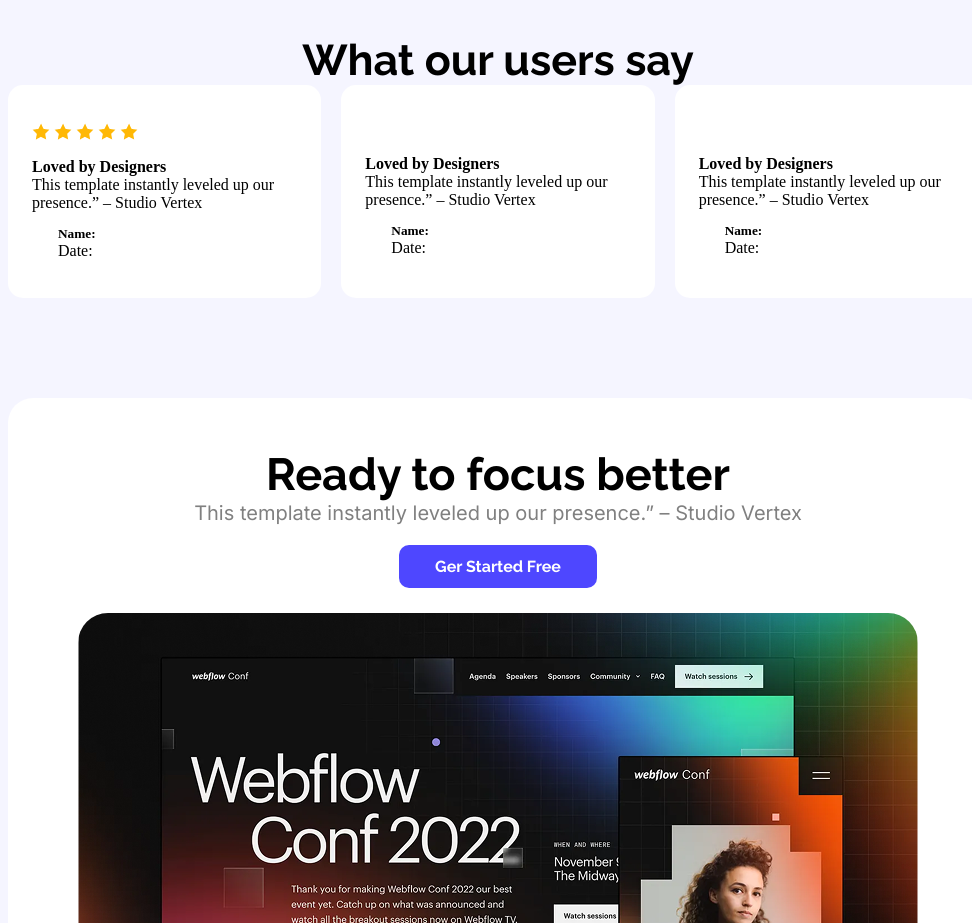
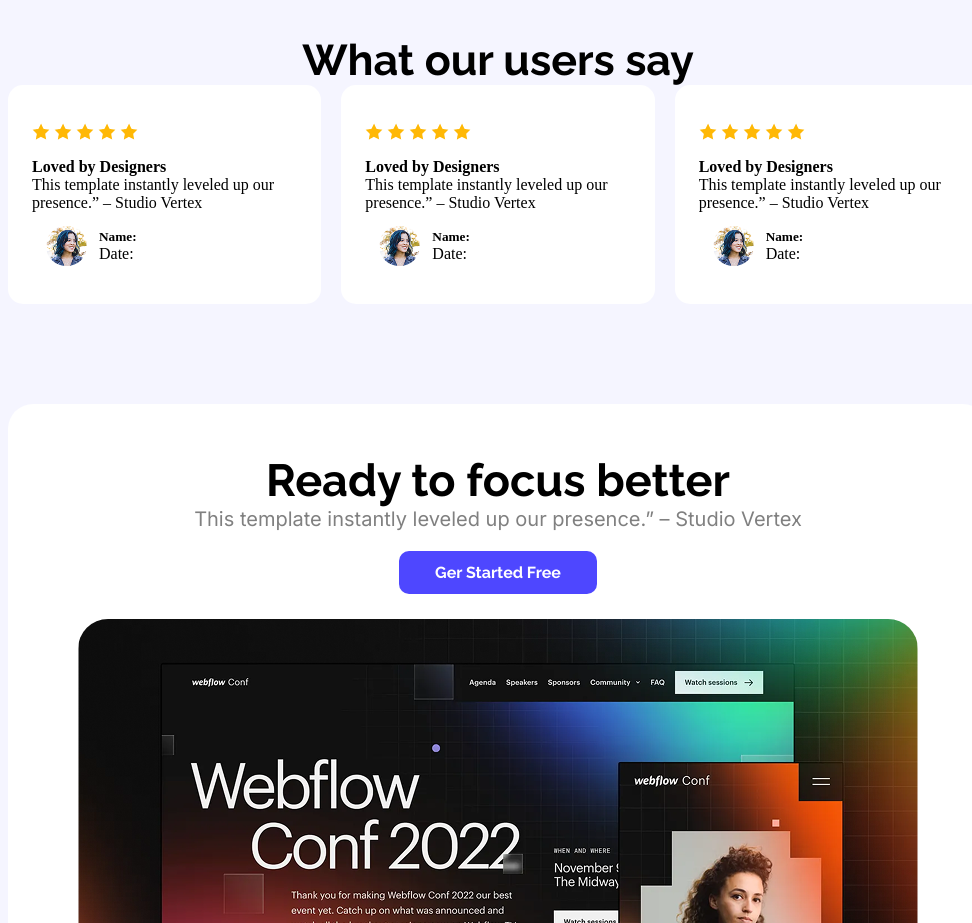
Before and after one commit to mobinmaih/B12A01-landing-launchpad, a plain HTML site: page index.html in a window 1280 px wide. Shown: the part 1620-2543 px from the top of the page, without its empty margins (142-1114 px from the left). Drawn offline with Linux system fonts and the light colour scheme; the site is published under a folder, as on GitHub Pages, so addresses that start at the root find nothing.

Commit message:
again was a problem with file path. now it should work propperly

```diff
--- a/index.html
+++ b/index.html
@@ -74,7 +74,7 @@
                                 Studio Vertex</p>
                         </div>
                         <div class="reviewer">
-                            <img src="/Assets/avatar.png" alt="">
+                            <img src="Assets/avatar.png" alt="">
                             <div class="name">
                                 <h5>Name:</h5>
                                 <p>Date:</p>
@@ -85,11 +85,11 @@
                 <div class="review-column">
                     <div class="review-data">
                         <div class="stars">
-                            <img src="/Assets/icon-star.png" alt="">
-                            <img src="/Assets/icon-star.png" alt="">
-                            <img src="/Assets/icon-star.png" alt="">
-                            <img src="/Assets/icon-star.png" alt="">
-                            <img src="/Assets/icon-star.png" alt="">
+                            <img src="Assets/icon-star.png" alt="">
+                            <img src="Assets/icon-star.png" alt="">
+                            <img src="Assets/icon-star.png" alt="">
+                            <img src="Assets/icon-star.png" alt="">
+                            <img src="Assets/icon-star.png" alt="">
                         </div>
                         <div class="review">
                             <h4 class="feedback-data-title">Loved by Designers</h4>
@@ -97,7 +97,7 @@
                                 Studio Vertex</p>
                         </div>
                         <div class="reviewer">
-                            <img src="/Assets/avatar.png" alt="">
+                            <img src="Assets/avatar.png" alt="">
                             <div class="name">
                                 <h5>Name:</h5>
                                 <p>Date:</p>
@@ -108,11 +108,11 @@
                 <div class="review-column">
                     <div class="review-data">
                         <div class="stars">
-                            <img src="/Assets/icon-star.png" alt="">
-                            <img src="/Assets/icon-star.png" alt="">
-                            <img src="/Assets/icon-star.png" alt="">
-                            <img src="/Assets/icon-star.png" alt="">
-                            <img src="/Assets/icon-star.png" alt="">
+                            <img src="Assets/icon-star.png" alt="">
+                            <img src="Assets/icon-star.png" alt="">
+                            <img src="Assets/icon-star.png" alt="">
+                            <img src="Assets/icon-star.png" alt="">
+                            <img src="Assets/icon-star.png" alt="">
                         </div>
                         <div class="review">
                             <h4 class="feedback-data-title">Loved by Designers</h4>
@@ -120,7 +120,7 @@
                                 Studio Vertex</p>
                         </div>
                         <div class="reviewer">
-                            <img src="/Assets/avatar.png" alt="">
+                            <img src="Assets/avatar.png" alt="">
                             <div class="name">
                                 <h5>Name:</h5>
                                 <p>Date:</p>
```
